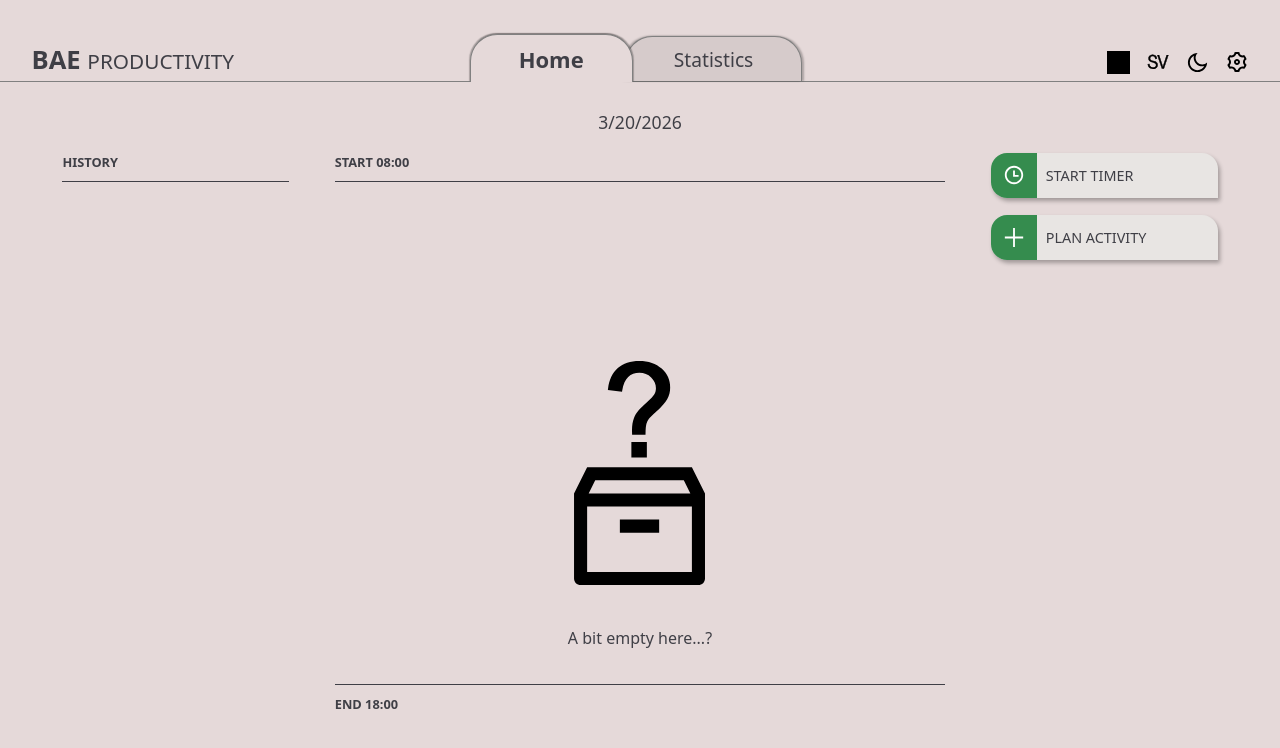
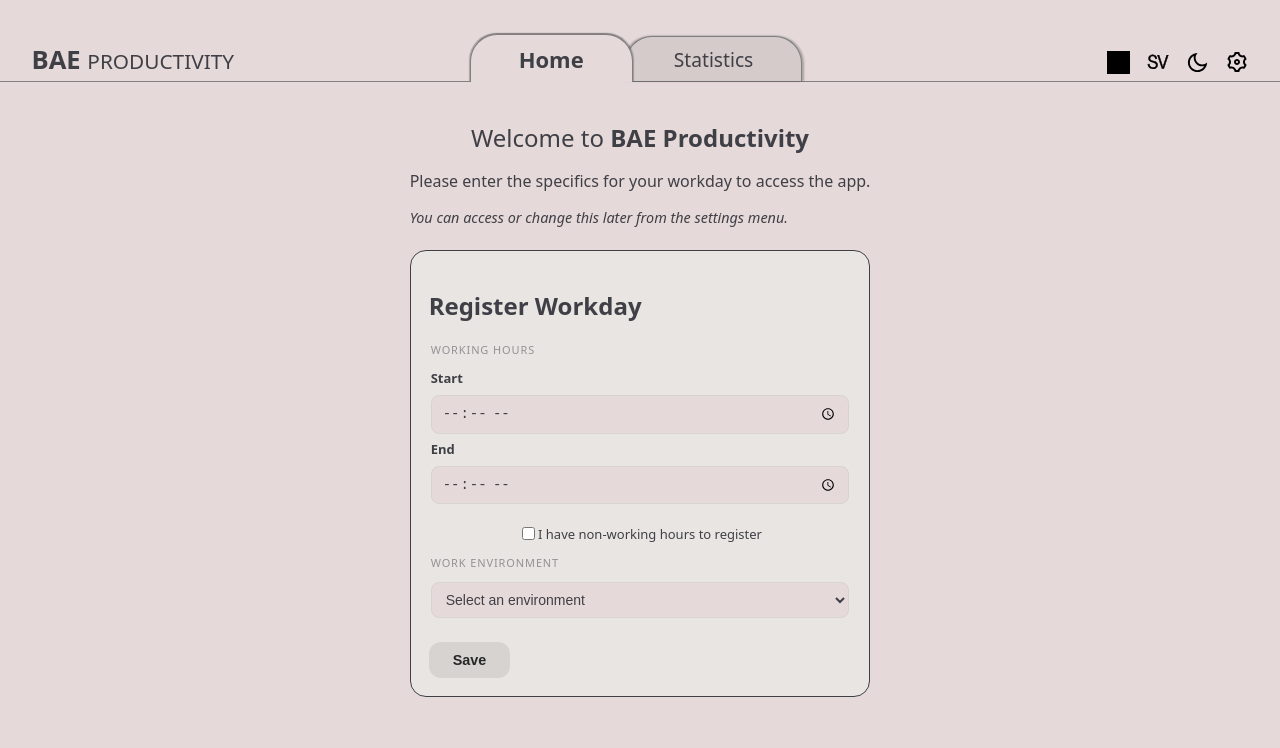
Before and after one commit to ollewarne/linkoping-pps, a React (Vite) app: page / in a window 1280 px wide. Shown: the top 748 px of the page. Built offline with nearby package versions, Linux system fonts and the light colour scheme; grey boxes are pictures that could not be loaded.

Commit message:
no workday bug fix

```diff
--- a/src/components/Planner/Planner.jsx
+++ b/src/components/Planner/Planner.jsx
@@ -94,6 +94,10 @@ function Planner() {
     const date = new Date().toLocaleDateString();
 
     return (
+        <>
+
+        {workformData ? (
+            <>
             <div className={styles.plannerContainer}>
                 <h2 className={styles.date}>{date}</h2>
 
@@ -136,47 +140,6 @@ function Planner() {
                         <p className={styles.endTime}><span>{languageLibrary[language].end}</span> {workformData.workHours.end}</p> {/* End */}
                     </div>
 
-                {/* --------------- BUTTONS --------------- */}
-                <div className={styles.buttonsContainer}>
-
-                    {/* --------------- START ACTIVITY BTN --------------- */}
-                    <Modal trigger={(
-                        <button
-                            id='start-activity'
-                            className={styles.startActivityBtn}
-                        >
-                            <div className={styles.colorBlock} style={{ backgroundColor: '#358C4E' }}></div>
-                            <img src="/timer.svg" alt="" />
-                            <p>{languageLibrary[language].homePageBtnStartActivity}</p> {/* Start Timer */}
-                        </button>
-                    )}>
-                        <ActivityForm
-                            planMode={false}
-                        />
-
-                    </Modal>
-
-                    {/* --------------- ADD BTN --------------- */}
-                    <Modal trigger={(
-                        <button className={styles.addActivityBtn}>
-                            <div className={styles.colorBlock} style={{ backgroundColor: '#358C4E' }}></div>
-                            <img src="/add-large.svg" alt="" />
-                            <p>{languageLibrary[language].homePageBtnAddActivity}</p> {/* Plan Activity */}
-                        </button>)}
-                    >
-
-                        {workformData ? (
-                            <ActivityForm
-                                planMode={true}
-                            />
-                        ) : (
-                            <>
-                                <p>{languageLibrary[language].aFormEnterWD}</p> {/* Please enter the specifics for your workday before registering activities */}
-                                <WorkDayForm />
-                            </>
-                        )}
-                    </Modal>
-
                     {/* --------------- START / STOP BTN --------------- */}
                     {agendaActivities.length === 0 && !plannerMode
                         ? <></>
@@ -188,8 +151,23 @@ function Planner() {
                     }
                 </div>
             </div>
+            </>
+        ) : (
+
+                <div style={{display: 'flex', flexDirection: 'column'}}>
+                <p style={{margin: '5% 0 0 0', fontSize: '1.5rem', textAlign: 'center'}}>
+                    {languageLibrary[language].welcome} <span style={{fontWeight: '700'}}>BAE {languageLibrary[language].pageTitle}</span>
+                </p>
+                <p>{languageLibrary[language].prompt}</p>
+                <p style={{margin: '0 0 3% 0', fontStyle: 'italic', fontSize: '0.9rem'}}>
+                    {languageLibrary[language].change}</p>
+                    <div style={{ padding: '18px', borderRadius: '16px', marginTop: '2%'} }
+                        className={styles.firstPrompt}>
+                        <WorkDayForm />
                     </div>
-    );
-}
+
+                </div>
+                )}
+    </>)};
 
 export default Planner;
--- a/src/components/Planner/Planner.module.css
+++ b/src/components/Planner/Planner.module.css
@@ -162,6 +162,10 @@
     filter: var(--filter-svg);
 }
 
+.firstPrompt {
+    border: 1px solid var(--text);
+    background-color: var(--notepad-bg);
+}
 
 
 /* ===================== TABLET ===================== */
--- a/src/locales/language.ts
+++ b/src/locales/language.ts
@@ -119,9 +119,12 @@ export const languageLibrary: Record<string, Record<string, string | string[]>>
     locWorstCategory: 'Worst Category: ',
     locExplain1: 'You achieve best productivity between: ',
     locExplain2: 'You have the most energy around: ',
-    locNoData: 'No data to display'
+    locNoData: 'No data to display',
 
-
+    // LANDING PAGE:
+    welcome: 'Welcome to',
+    prompt: 'Please enter the specifics for your workday to access the app.',
+    change: 'You can access or change this later from the settings menu.',
 
 
     },
@@ -255,6 +258,12 @@ export const languageLibrary: Record<string, Record<string, string | string[]>>
     locWorstCategory: 'Sämst Kategori: ',
     locExplain1: 'Du uppnår du bäst produktivitet mellan: ',
     locExplain2: 'Du har mest energi runt: ',
-    locNoData: 'Ingen data att visa'
+    locNoData: 'Ingen data att visa',
+
+    // LANDING PAGE:
+    welcome: 'Välkommen till',
+    prompt: 'Ange uppgifterna för din arbetsdag för att få tillgång till appen.',
+    change: 'Du kan komma åt eller ändra detta senare via inställningsmenyn.',
+
     },
 }
--- a/src/utils/workdayStorage.js
+++ b/src/utils/workdayStorage.js
@@ -8,15 +8,6 @@ export function saveWorkdayToStorage(workdayData) {
 
 export function getWorkdayFromStorage() {
     const raw = localStorage.getItem(KEY);
-    if (!raw) {
-        const workday = {
-            workHours: { start: "08:00", end: "18:00" },
-            nonWorkHours: null,
-            workEnvironment: { location: "" }
-        }
-        saveWorkdayToStorage(workday)
-        return workday;
-    };
 
     try {
         return JSON.parse(raw);
@@ -29,15 +20,6 @@ const historyKey = 'activityHistory';
 
 export function getHistorydataFromStorage() {
     const raw = localStorage.getItem(historyKey);
-    if (!raw) {
-        const workday = {
-            workHours: { start: "08:00", end: "18:00" },
-            nonWorkHours: null,
-            workEnvironment: { location: "" }
-        }
-        saveWorkdayToStorage(workday)
-        return workday;
-    };
 
     try {
         return JSON.parse(raw);
```
Lines whose indentation alone changed are shown as unchanged.
